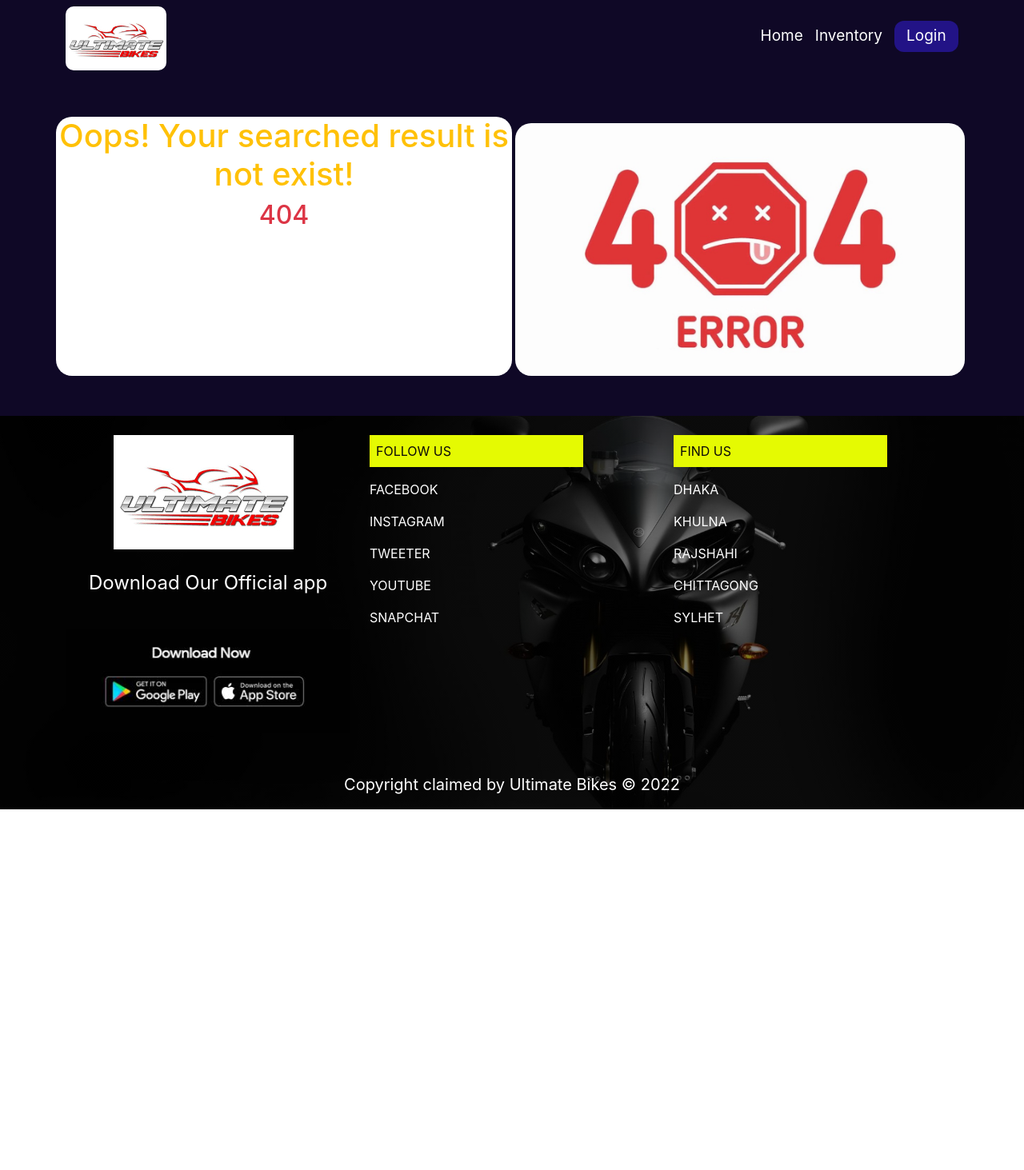
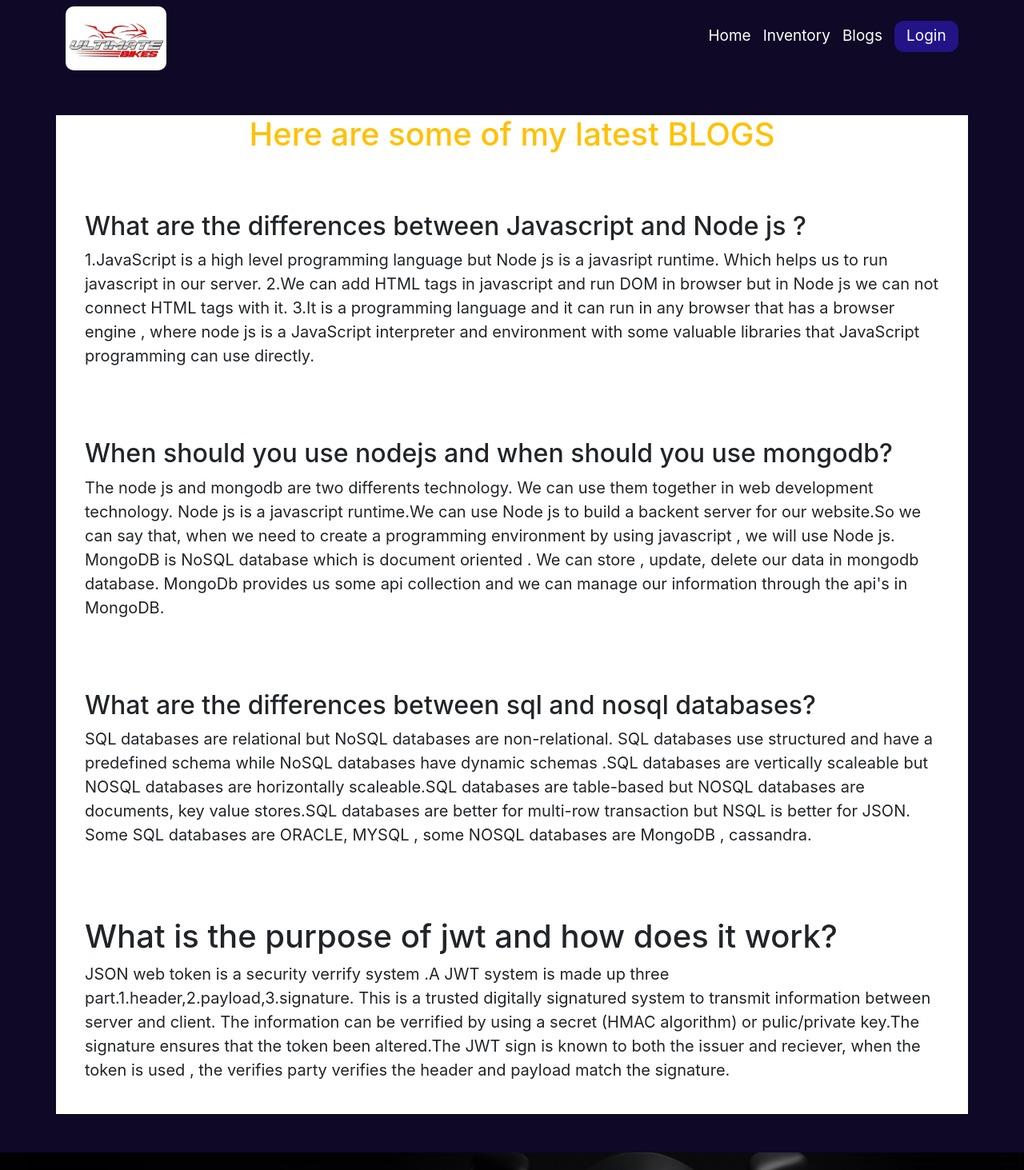
Before and after one commit to protimsaha/Ultimate-bikes, a React (Create React App) app: page /blog in a window 1280 px wide. Shown: the top 1463 px of the page at 80% size. Before the commit the page ends 1012 px from the top, so only its background shows below. Built offline with nearby package versions, Linux system fonts and the light colour scheme; no server answers.

Commit message:
blog written

```diff
--- a/src/App.js
+++ b/src/App.js
@@ -13,6 +13,7 @@ import ManageInventory from './Pages/Home/ManageInventory/ManageInventory';
 import AddNewItem from './Pages/Home/Home/AddNewItem/AddNewItem';
 import MyItem from './Pages/Home/Home/MyItem/MyItem';
 import { ToastContainer } from 'react-toastify';
+import Blog from './Pages/Home/Home/Blog/Blog';
 
 function App() {
   return (
@@ -48,6 +49,7 @@ function App() {
             <MyItem></MyItem>
           </RequireAuth>
         }></Route>
+        <Route path='/blog' element={<Blog></Blog>}></Route>
         <Route path='*' element={<NotFound></NotFound>}></Route>
       </Routes>
       <Footer></Footer>
--- a/src/Pages/Auth/Login/Login.js
+++ b/src/Pages/Auth/Login/Login.js
@@ -32,7 +32,7 @@ const Login = () => {
         const email = event.target.email.value;
         const password = event.target.password.value;
         await signInWithEmailAndPassword(email, password)
-        const { data } = await axios.post('http://localhost:5000/login', { email });
+        const { data } = await axios.post('https://salty-mountain-12795.herokuapp.com/login', { email });
         localStorage.setItem('accessToken', data.accessToken)
         // navigate(from, { replace: true } || '/')
     }
--- a/src/Pages/Home/Home/AddNewItem/AddNewItem.js
+++ b/src/Pages/Home/Home/AddNewItem/AddNewItem.js
@@ -13,7 +13,7 @@ const AddNewItem = () => {
     const { register, handleSubmit } = useForm();
 
     const onSubmit = (data, event) => {
-        axios.post('http://localhost:5000/bikes', data)
+        axios.post('https://salty-mountain-12795.herokuapp.com/bikes', data)
             .then(response => {
                 const { data } = response;
                 if (data.insertedId) {
@@ -21,7 +21,7 @@ const AddNewItem = () => {
                     event.target.reset()
                 }
             })
-        axios.post('http://localhost:5000/items', data)
+        axios.post('https://salty-mountain-12795.herokuapp.com/items', data)
             .then(response => {
                 const { data } = response;
                 if (data.insertedId) {
--- /dev/null
+++ b/src/Pages/Home/Home/Blog/Blog.js
@@ -0,0 +1,33 @@
+import React from 'react';
+
+const Blog = () => {
+    return (
+        <div className='container bg-white my-5'>
+            <h1 className='my-5 text-warning text-center'>Here are some of my latest BLOGS</h1>
+            <div className='my-4 p-4'>
+                <h2>What are the differences between Javascript and Node js ?</h2>
+                <p className='fs-5'>1.JavaScript is a high level programming language but Node js is a javasript runtime. Which helps  us to run javascript in our server.
+                    2.We can add HTML  tags in javascript and run DOM in browser but in Node js we can not connect HTML tags with it.
+                    3.It is a programming language and it can run in any browser that has a browser engine , where node js is a JavaScript interpreter and environment with some valuable libraries that JavaScript programming can use directly.</p>
+            </div>
+            <div className='my-4 p-4'>
+                <h2>When should you use nodejs and when should you use mongodb?</h2>
+                <p className='fs-5'>The node js and mongodb are two differents technology. We can use them together in web development technology.
+                    Node js is a javascript runtime.We can use Node js to build a backent server for our website.So we can say that, when we need to create a programming environment by using javascript , we will use Node js.
+                    MongoDB is NoSQL database which is document oriented . We can store , update, delete our data in mongodb database. MongoDb provides us some api collection and we can manage our information through the api's in MongoDB.</p>
+            </div>
+            <div className='my-4 p-4'>
+                <h2>What are the differences between sql and nosql databases?</h2>
+                <p className='fs-5'>SQL databases are relational but NoSQL databases are non-relational.
+                    SQL databases use structured and have a predefined schema while NoSQL databases have dynamic schemas .SQL databases are vertically scaleable but NOSQL databases are horizontally scaleable.SQL databases are table-based but NOSQL databases are documents, key value stores.SQL databases are better for multi-row transaction but NSQL is better for JSON. Some SQL databases are ORACLE, MYSQL , some NOSQL databases are MongoDB , cassandra.
+                </p>
+            </div>
+            <div className='my-4 p-4'>
+                <h1>What is the purpose of jwt and how does it work?</h1>
+                <p className='fs-5'>JSON web token is a security verrify system .A JWT system is made up three part.1.header,2.payload,3.signature. This is a trusted digitally signatured system to transmit information between server and client. The information can be verrified by using a secret (HMAC algorithm) or pulic/private key.The signature ensures that the token been altered.The JWT sign is known to both the issuer and reciever, when the token is used , the verifies party verifies the header and payload match the signature.</p>
+            </div>
+        </div>
+    );
+};
+
+export default Blog;
--- a/src/Pages/Home/Home/InventoryDetail/InventoryDetail.js
+++ b/src/Pages/Home/Home/InventoryDetail/InventoryDetail.js
@@ -11,7 +11,7 @@ const InventoryDetail = () => {
 
     // Fetch data to get product detail by id
     useEffect(() => {
-        const url = `http://localhost:5000/bikes/${id}`
+        const url = `https://salty-mountain-12795.herokuapp.com/bikes/${id}`
         fetch(url)
             .then(res => res.json())
             .then(data => {
@@ -25,7 +25,7 @@ const InventoryDetail = () => {
         event.preventDefault()
         const number = event.target.number.value;
         const newNumber = Number(number) + (quantity)
-        const url = `http://localhost:5000/bikes/${id}`
+        const url = `https://salty-mountain-12795.herokuapp.com/bikes/${id}`
 
         fetch(url, {
             method: 'PUT',
@@ -45,7 +45,7 @@ const InventoryDetail = () => {
     // Import button functionality added
     const updateQuantity = () => {
         const updatedQuantity = quantity - 1
-        const url = `http://localhost:5000/bikes/${id}`
+        const url = `https://salty-mountain-12795.herokuapp.com/bikes/${id}`
 
         fetch(url, {
             method: 'PATCH',
--- a/src/Pages/Home/Home/MyItem/MyItem.js
+++ b/src/Pages/Home/Home/MyItem/MyItem.js
@@ -12,7 +12,7 @@ const MyItem = () => {
 
     useEffect(() => {
         const getItem = async () => {
-            const url = `http://localhost:5000/items?email=${email}`
+            const url = `https://salty-mountain-12795.herokuapp.com/items?email=${email}`
             try {
                 const { data } = await axios.get(url, {
                     headers: {
@@ -33,10 +33,10 @@ const MyItem = () => {
     // delete methode
     const handleCancel = (id) => {
         // delete from all data
-        axios.delete(`http://localhost:5000/bikes/${id}`)
+        axios.delete(`https://salty-mountain-12795.herokuapp.com/bikes/${id}`)
             .then(res => console.log(res))
         // delete from myitem
-        axios.delete(`http://localhost:5000/items/${id}`)
+        axios.delete(`https://salty-mountain-12795.herokuapp.com/items/${id}`)
             .then(res => console.log(res))
     }
 
--- a/src/Pages/Home/ManageInventory/ManageInventory.js
+++ b/src/Pages/Home/ManageInventory/ManageInventory.js
@@ -11,7 +11,7 @@ const ManageInventory = () => {
     const handleDelete = id => {
         const confirm = window.confirm('Are you sure to delete?')
         if (confirm) {
-            fetch(`http://localhost:5000/bikes/${id}`, {
+            fetch(`https://salty-mountain-12795.herokuapp.com/bikes/${id}`, {
                 method: 'DELETE'
             })
                 .then(res => res.json())
--- a/src/Pages/Shared/Header/Header.js
+++ b/src/Pages/Shared/Header/Header.js
@@ -26,6 +26,7 @@ const Header = () => {
                         <div className="navbar-nav">
                             <Link className="my-link" aria-current="page" to="/">Home</Link>
                             <Link className="my-link" to="/inventory">Inventory</Link>
+                            <Link className='my-link' to='/blog'>Blogs</Link>
                             {
                                 user && <>
                                     <Link className="my-link" to="/manage-inventory">Manage Inventory</Link>
--- a/src/Pages/Shared/useBrands/useBrands.js
+++ b/src/Pages/Shared/useBrands/useBrands.js
@@ -4,7 +4,7 @@ const useBrands = () => {
     const [brands, setBrands] = useState([])
 
     useEffect(() => {
-        fetch('http://localhost:5000/bikes')
+        fetch('https://salty-mountain-12795.herokuapp.com/bikes')
             .then(res => res.json())
             .then(data => setBrands(data))
     }, [])
```
Also changed, not shown: 1 other file (tests, documents, lock files or other folders).
